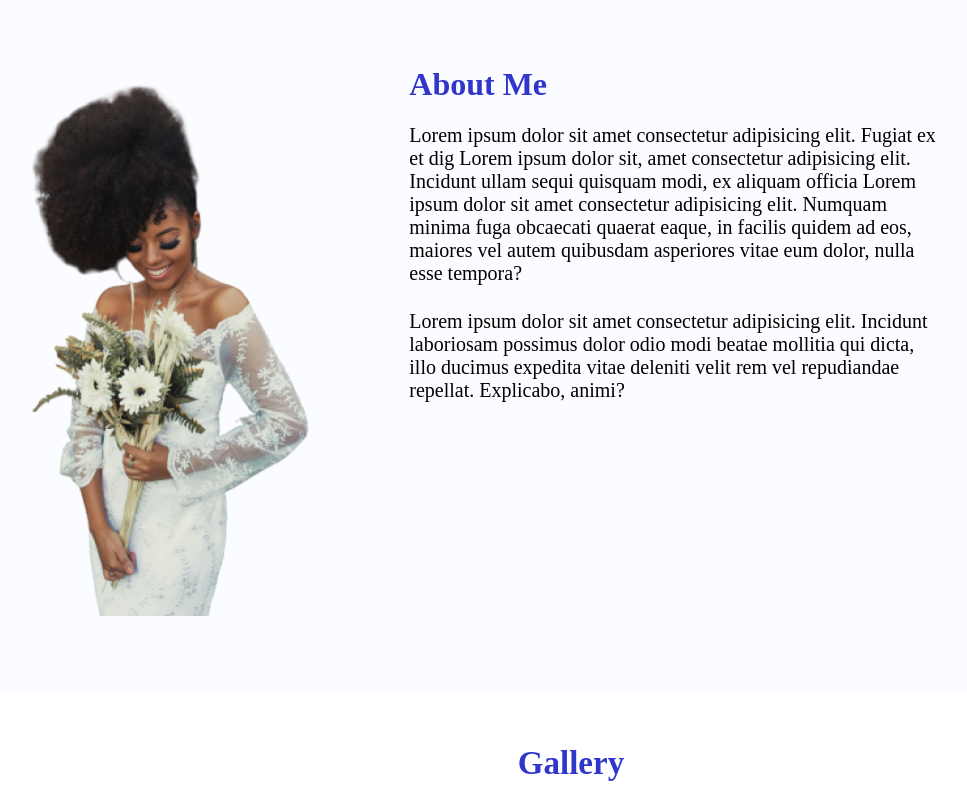
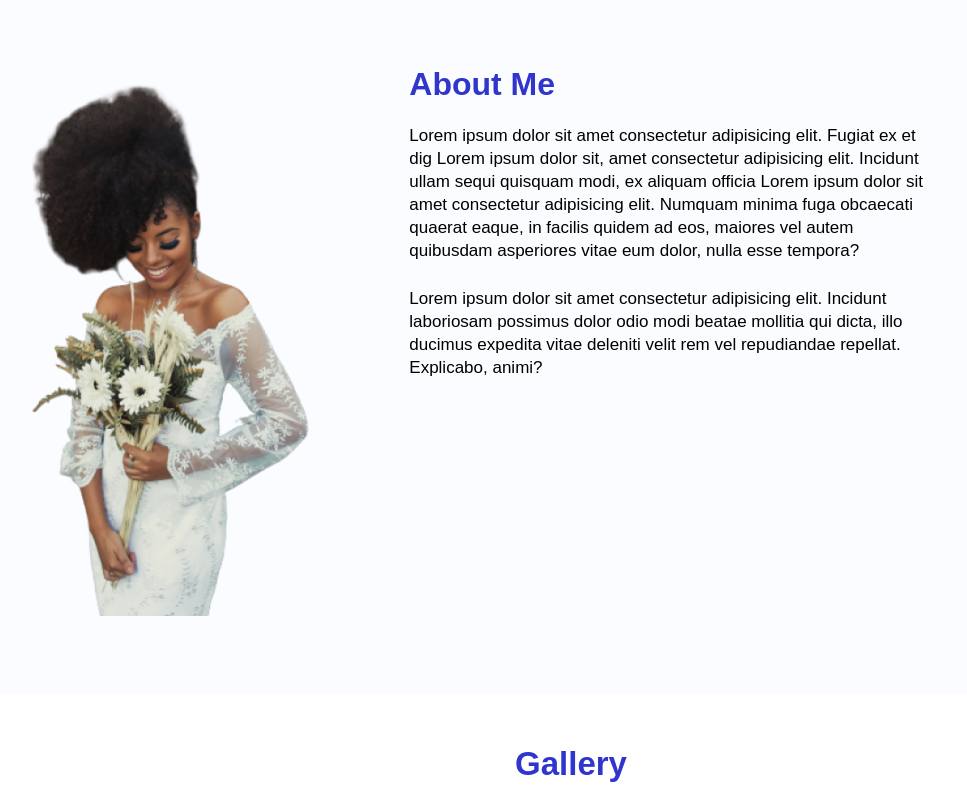
Before and after one commit to daniel2code/WeddingPlanner_ProjectEnvato_Group3_JL, a plain HTML site: page index.html in a window 1280 px wide. Shown: the part 800-1600 px from the top of the page, without its empty margins (69-1036 px from the left). Drawn offline with Linux system fonts and the light colour scheme.

Commit message:
enhanced ui

```diff
--- a/index.html
+++ b/index.html
@@ -77,7 +77,7 @@
                         <div class="about-body">
                             <h1 class="title" style="color:#3036CC ;">About Me</h1>
                             <p class="p">Lorem ipsum dolor sit amet consectetur adipisicing elit. Fugiat ex et dig Lorem ipsum dolor sit, amet consectetur adipisicing elit. Incidunt ullam sequi quisquam modi, ex aliquam officia  Lorem ipsum dolor sit amet consectetur adipisicing elit. Numquam minima fuga obcaecati quaerat eaque, in facilis quidem ad eos, maiores vel autem quibusdam asperiores vitae eum dolor, nulla esse tempora?</p>
-                            <p style="width: 70%; font-size: 20px;" class="p1">Lorem ipsum dolor sit amet consectetur adipisicing elit. Incidunt laboriosam possimus dolor odio modi beatae mollitia qui dicta, illo ducimus expedita vitae deleniti velit rem vel repudiandae repellat. Explicabo, animi?</p>
+                            <p style="width: 70%;" class="p1">Lorem ipsum dolor sit amet consectetur adipisicing elit. Incidunt laboriosam possimus dolor odio modi beatae mollitia qui dicta, illo ducimus expedita vitae deleniti velit rem vel repudiandae repellat. Explicabo, animi?</p>
                         </div>
                     </div>
 
@@ -157,7 +157,10 @@
                                 <button class="btn3 ">View All</button>
                             </div>
 
-
+<br>
+<br>
+<br>
+<br>
 
           <!-- map section goes here-->
           <div class="map-cont fcc">
@@ -172,7 +175,7 @@
             </div>
           </div>
 
-          <footer class="fcc">
+          <footer class="fcc" style="color: #3036CC;">
             <div class="line"></div>
             <div class="footer-body df jc-sb">
               <div class="show" style="line-height: 7px;">
--- a/style.css
+++ b/style.css
@@ -2,9 +2,9 @@ div{
     /* border: 1px solid red; */
 }
 
-/* body{
-    font-family: ;
-} */
+body{
+    font-family: Arial, Helvetica, sans-serif;
+}
 
 
 .landing-page{
@@ -163,10 +163,13 @@ a:hover{
 
 .p{
     width: 70%;
-    font-size: 20px;
+    font-size: 17px;
+    line-height: 23px;
 }
 
 .p1{
+    font-size: 17px;
+    line-height: 23px;
     margin-top: 25px;
 }
 
@@ -176,11 +179,11 @@ a:hover{
     width: 160px;
     height: 60px;
     background: #FFFFFF;
-    box-shadow: -3px 4px 12px rgba(141, 136, 136, 0.4);
+    box-shadow: -3px 4px 12px rgba(104, 157, 236, 0.4);
 }
 
 .map-cont{
-    background-color: thistle;
+    background-color: rgb(219, 222, 233);
     width: 100%;
     height: 550px;
 }
@@ -239,7 +242,7 @@ a:hover{
     flex-wrap: wrap;
 }
 
-@media screen and (max-width: 580px){
+@media screen and (max-width: 570px){
     .nav-bar{
         display: none;
     }
```
